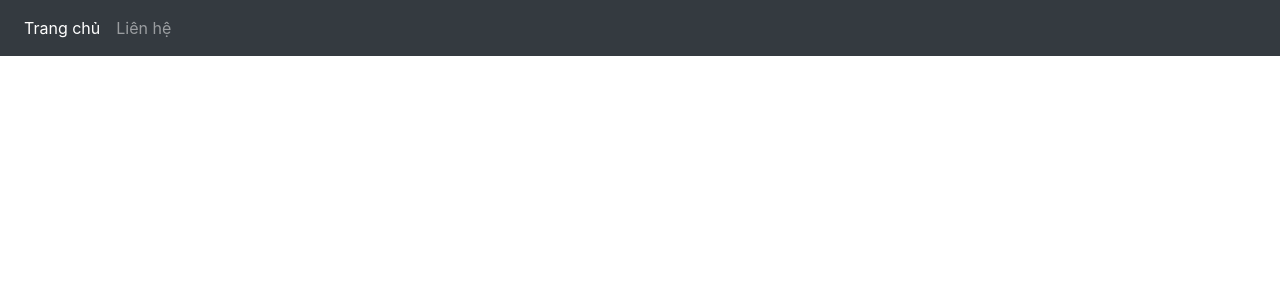
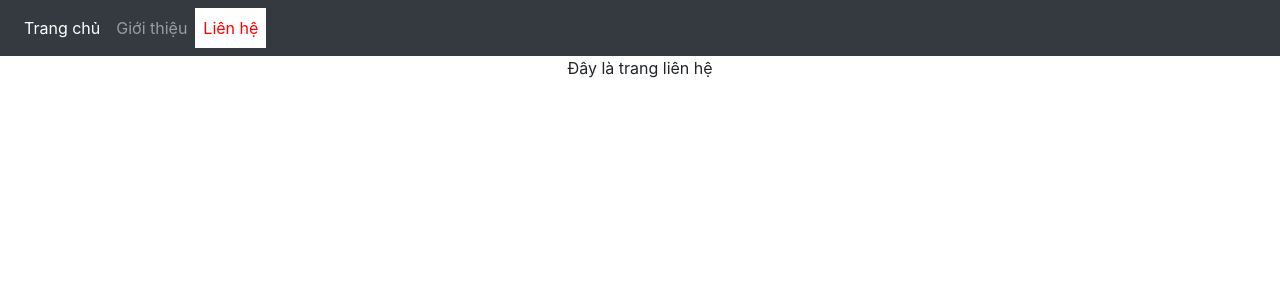
Before and after one commit to vanbui93/70-react-router-dom, a React (Create React App) app: page /contact in a window 1280 px wide. Shown: the top 300 px of the page. Built offline with nearby package versions, Linux system fonts and the light colour scheme.

Commit message:
[Route activeStyle]

```diff
--- a/src/App.js
+++ b/src/App.js
@@ -2,11 +2,12 @@ import React from 'react';
 import './App.css';
 import Home from './components/Home';
 import About from './components/About';
+import Contact from './components/Contact';
 import {
   BrowserRouter as Router,
   Switch,
   Route,
-  Link
+  NavLink
 } from "react-router-dom";
 
 function App() {
@@ -16,16 +17,38 @@ function App() {
         <nav className="navbar navbar-expand navbar-dark bg-dark">
             <ul className="nav navbar-nav">
                 <li className="nav-item active">
-                  <Link className="nav-link" to="/">Trang chủ <span className="sr-only">(current)</span></Link>
+                  <NavLink
+                    activeStyle={{
+                      backgroundColor: "white",
+                      color: "red"
+                    }}
+                    className="nav-link" exact to="/"
+                  >Trang chủ <span className="sr-only">(current)</span></NavLink>
                 </li>
                 <li className="nav-item">
-                  <Link className="nav-link" to="/about">Liên hệ</Link>
+                  <NavLink
+                    activeStyle={{
+                      backgroundColor: "white",
+                      color: "red"
+                    }}
+                    className="nav-link" to="/about"
+                  >Giới thiệu</NavLink>
+                </li>
+                <li className="nav-item">
+                  <NavLink
+                    activeStyle={{
+                      backgroundColor: "white",
+                      color: "red"
+                    }}
+                    className="nav-link" to="/contact"
+                  >Liên hệ</NavLink>
                 </li>
             </ul>
         </nav>
         <Switch>
           <Route exact path="/about" component={About}/>
           <Route exact path="/" component={Home}/>
+          <Route exact path="/contact" component={Contact}/>
         </Switch>
       </div>
     </Router>
--- /dev/null
+++ b/src/components/Contact.js
@@ -0,0 +1,11 @@
+import React, { Component } from 'react'
+
+export default class Contact extends Component {
+  render() {
+    return (
+      <div>
+        Đây là trang liên hệ
+      </div>
+    )
+  }
+}
```
